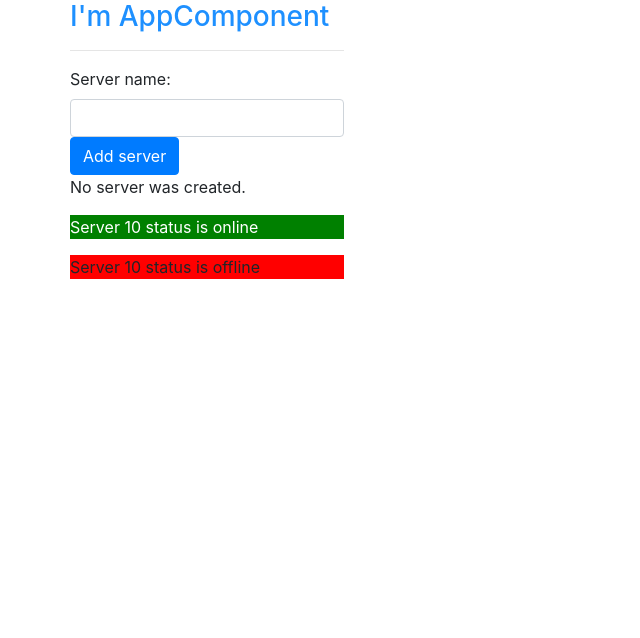
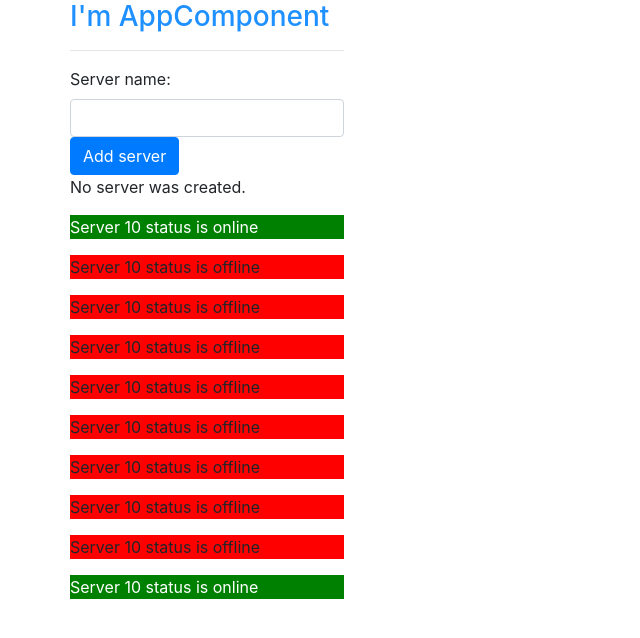
Before and after one commit to k-mendza/BasicAngularApp, an Angular app: page / in a window 1280 px wide. Shown: the top 638 px of the page, without its empty margins (0-640 px from the left). Built offline with nearby package versions, Linux system fonts and the light colour scheme.

Commit message:
Added ngFor directive

```diff
--- a/src/app/servers/servers.component.html
+++ b/src/app/servers/servers.component.html
@@ -14,5 +14,4 @@ class="form-control"
         No server was created.
     </p>
 </ng-template>
-<app-server></app-server>
-<app-server></app-server>
+<app-server *ngFor="let server of servers"></app-server>
--- a/src/app/servers/servers.component.ts
+++ b/src/app/servers/servers.component.ts
@@ -10,15 +10,19 @@ export class ServersComponent implements OnInit {
     serverCreationStatus = 'No server was created';
     serverName = '';
     serverWasCreated = false;
-
+    servers = [];
     constructor() {
         setTimeout(() => { this.allowNewServers = true; }, 2000);
+        for (let i = 0; i < 10; i++ ) {
+            this.servers.push( 'ServerID: ' + Math.random() * 10000);
+        }
     }
 
     ngOnInit() {
     }
 
     onCreateServer() {
+        this.servers.push(this.serverName);
         this.serverWasCreated = true;
     }
 
```
